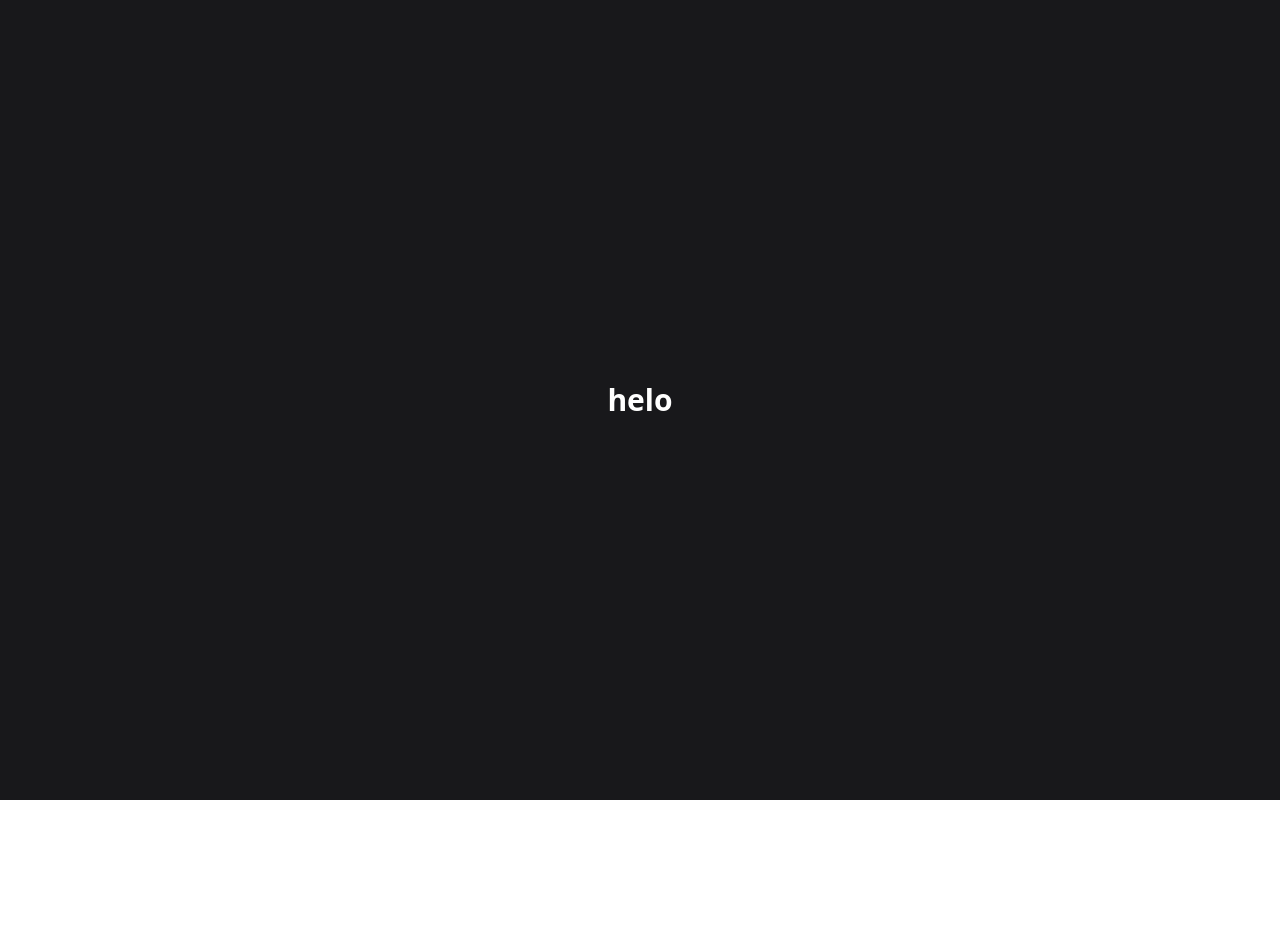
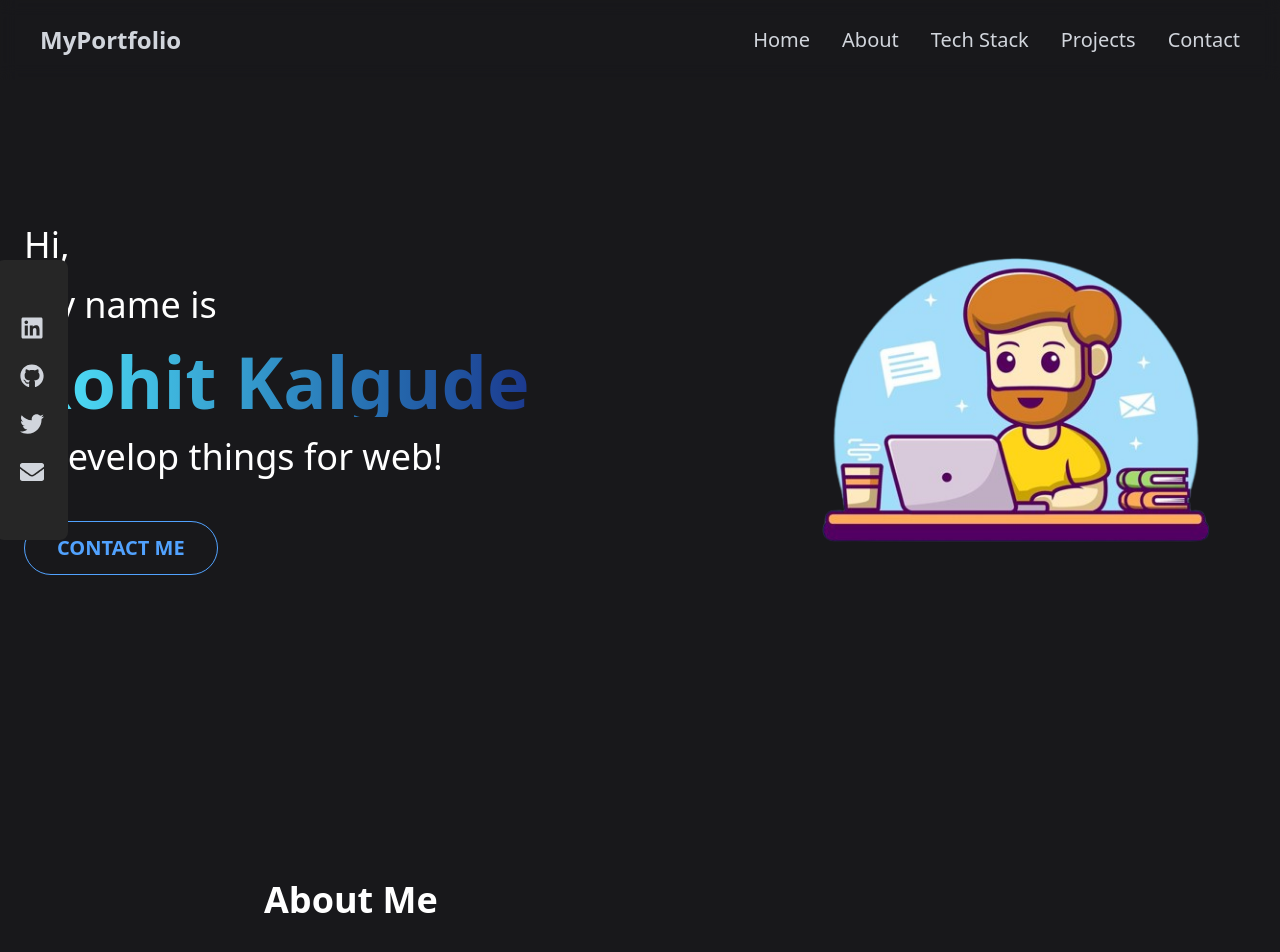
Before and after one commit to Rohitkalgude/Portfolio, a React (Vite) app in the folder frontend/: page / in a window 1280 px wide. Shown: the top 952 px of the page. Before the commit the page ends 800 px from the top, so only its background shows below. Built offline with nearby package versions, Linux system fonts and the light colour scheme.

Commit message:
Initial commit

```diff
--- a/frontend/package.json
+++ b/frontend/package.json
@@ -18,7 +18,8 @@
     "react-dom": "^19.1.0",
     "react-icons": "^5.5.0",
     "react-router-dom": "^6.30.1",
-    "react-scroll": "^1.9.3"
+    "react-scroll": "^1.9.3",
+    "react-toastify": "^11.0.5"
   },
   "devDependencies": {
     "@eslint/js": "^9.25.0",
--- a/frontend/src/App.jsx
+++ b/frontend/src/App.jsx
@@ -1,12 +1,19 @@
 import { Route, Routes } from "react-router-dom";
+import { ToastContainer } from "react-toastify";
+import "react-toastify/dist/ReactToastify.css";
+import Navbar from "./components/Navbar";
 import Home from "./components/Home";
+import About from "./components/About";
+import Socials from "./components/Socials";
 
 function App() {
   return (
-    <div className="min-h-screen bg-zinc-900 text-white">
-      <Routes>
-        <Route path="/" element={<Home />} />
-      </Routes>
+    <div className="w-full min-h-screen bg-zinc-900 text-white overflow-x-hidden">
+      <Navbar />
+      <Home />
+      <About />
+      <Socials/>
+      <ToastContainer position="top-right" autoClose={3000} />
     </div>
   );
 }
--- a/frontend/src/components/About.jsx
+++ b/frontend/src/components/About.jsx
@@ -0,0 +1,28 @@
+function About() {
+  return (
+    <div id="about" className="text-white px-6 py-20 flex">
+      <div className="max-w-4xl w-full text-left ml-60">
+        <h2 className="text-4xl font-bold mb-6">About Me</h2>
+
+        <p className="text-2xl leading-relaxed">
+          Hi, I'm <strong>Rohit Kalgude</strong>, an enthusiastic frontend
+          developer from Surat. I’m currently focused on crafting clean,
+          user-centric web applications using modern technologies. Over the past
+          few years, I’ve immersed myself in web development, gaining solid
+          proficiency in <strong>HTML</strong>, <strong>CSS</strong>,
+          <strong>JavaScript</strong>, and <strong>React.js</strong>. I’ve
+          worked on numerous personal and professional projects, and have a keen
+          interest in designing aesthetically pleasing and accessible
+          interfaces. I'm committed to continuous learning and excited to apply
+          my skills to impactful projects and real-world challenges.
+        </p>
+
+        <button className="mt-8 px-6 py-2 border border-blue-400 text-blue-400 rounded-lg hover:bg-blue-400 hover:text-white transition font-semibold">
+          CONTACT
+        </button>
+      </div>
+    </div>
+  );
+}
+
+export default About;
--- a/frontend/src/components/Home.jsx
+++ b/frontend/src/components/Home.jsx
@@ -1,7 +1,35 @@
+import heroImage from "../assets/1.png";
+
 function Hero() {
   return (
-    <div className="text-white text-3xl font-bold flex justify-center items-center h-screen">
-      helo
+    <div
+      id="home"
+      className="h-screen w-full bg-zinc-900 text-white flex items-center justify-center px-6"
+    >
+      <div className="max-w-7xl w-full flex flex-col-reverse lg:flex-row items-center justify-between">
+        {/* Text Section */}
+        <div className="text-center lg:text-left space-y-5">
+          <p className="text-3xl sm:text-4xl">Hi,</p>
+          <p className="text-3xl sm:text-4xl">My name is</p>
+          <h1 className="text-5xl sm:text-7xl font-extrabold text-transparent bg-clip-text bg-gradient-to-r from-cyan-300 to-blue-900">
+            Rohit Kalgude
+          </h1>
+          <p className="text-3xl sm:text-4xl">I develop things for web!</p>
+
+          <button className="mt-6 px-8 py-3 border border-blue-400 text-blue-400 rounded-full hover:bg-blue-400 hover:text-white transition font-semibold text-lg sm:text-xl">
+            CONTACT ME
+          </button>
+        </div>
+
+        {/* Image Section */}
+        <div className="mb-10 lg:mb-0">
+          <img
+            src={heroImage}
+            alt="hero"
+            className="w-64 sm:w-80 md:w-96 lg:w-[420px] xl:w-[480px]"
+          />
+        </div>
+      </div>
     </div>
   );
 }
--- /dev/null
+++ b/frontend/src/components/Navbar.jsx
@@ -0,0 +1,95 @@
+import { useState } from "react";
+import { Link } from "react-scroll";
+import { FiMenu, FiX } from "react-icons/fi";
+
+function Navbar() {
+  const [open, setOpen] = useState(false);
+
+  const toggleopen = () => {
+    setOpen(!open);
+  };
+
+  const toogleclose = () => {
+    setOpen(false);
+  };
+
+  return (
+    <nav className="fixed top-0 left-0 w-full z-50 px-6 sm:px-10 py-4 sm:py-6 backdrop-blur-sm bg-transparent text-gray-300 text-lg sm:text-xl">
+      <div className="flex justify-between items-center">
+        <div className="text-2xl font-bold">MyPortfolio</div>
+
+        <div className="sm:hidden text-3xl cursor-pointer" onClick={toggleopen}>
+          {open ? <FiX /> : <FiMenu />}
+        </div>
+
+        <div className="hidden sm:flex gap-8">
+          <NavLinks onClick={toogleclose} />
+        </div>
+      </div>
+
+      {open && (
+        <div className="flex flex-col items-center sm:hidden gap-6 mt-4">
+          <NavLinks onClick={toogleclose} />
+        </div>
+      )}
+    </nav>
+  );
+}
+
+function NavLinks({ onClick }) {
+  return (
+    <>
+        <Link
+          to="home"
+          smooth={true}
+          duration={500}
+          onClick={onClick}
+          className="transition duration-300 hover:text-blue-400 hover:scale-105 cursor-pointer"
+        >
+          Home
+        </Link>
+
+        <Link
+          to="about"
+          smooth={true}
+          duration={500}
+          onClick={onClick}
+          className="transition duration-300 hover:text-blue-400 hover:scale-105 cursor-pointer"
+        >
+          About
+        </Link>
+
+        <Link
+          to="techstack"
+          smooth={true}
+          duration={500}
+          onClick={onClick}
+          className="transition duration-300 hover:text-blue-400 hover:scale-105 cursor-pointer"
+        >
+          Tech Stack
+        </Link>
+
+        <Link
+          to="project"
+          smooth={true}
+          duration={500}
+          onClick={onClick}
+          className="transition duration-300 hover:text-blue-400 hover:scale-105 cursor-pointer"
+        >
+          Projects
+        </Link>
+
+        <Link
+          to="contact"
+          smooth={true}
+          duration={500}
+          onClick={onClick}
+          className="transition duration-300 hover:text-blue-400 hover:scale-105 cursor-pointer"
+        >
+          Contact
+        </Link>
+    </>
+  );
+}
+
+export default Navbar;
--- /dev/null
+++ b/frontend/src/components/Socials.jsx
@@ -0,0 +1,42 @@
+import { FaLinkedin, FaGithub, FaTwitter, FaEnvelope } from "react-icons/fa";
+
+function SocialLinks() {
+  return (
+    <>
+      <div className="fixed left-0 top-1/2 transform -translate-y-1/2 z-50 hidden lg:flex flex-col items-center gap-6 bg-neutral-800 py-14 px-6 rounded-lg -ml-1">
+        <a
+          href="https://linkedin.com"
+          target="_blank"
+          rel="noopener noreferrer"
+          className="text-gray-300 hover:text-blue-400 transition text-2xl"
+        >
+          <FaLinkedin />
+        </a>
+        <a
+          href="https://github.com"
+          target="_blank"
+          rel="noopener noreferrer"
+          className="text-gray-300 hover:text-blue-400 transition text-2xl"
+        >
+          <FaGithub />
+        </a>
+        <a
+          href="https://twitter.com"
+          target="_blank"
+          rel="noopener noreferrer"
+          className="text-gray-300 hover:text-blue-400 transition text-2xl"
+        >
+          <FaTwitter />
+        </a>
+        <a
+          href="mailto:your@email.com"
+          className="text-gray-300 hover:text-blue-400 transition text-2xl"
+        >
+          <FaEnvelope />
+        </a>
+      </div>
+    </>
+  );
+}
+
+export default SocialLinks;
--- a/frontend/src/index.css
+++ b/frontend/src/index.css
@@ -1 +1,7 @@
 @import "tailwindcss";
+
+body {
+  margin: 0;
+  overflow-x: hidden;
+  overflow-y: auto;
+}
```
Also changed, not shown: frontend/src/assets/1.png (added), 1 other file (tests, documents, lock files or other folders).
